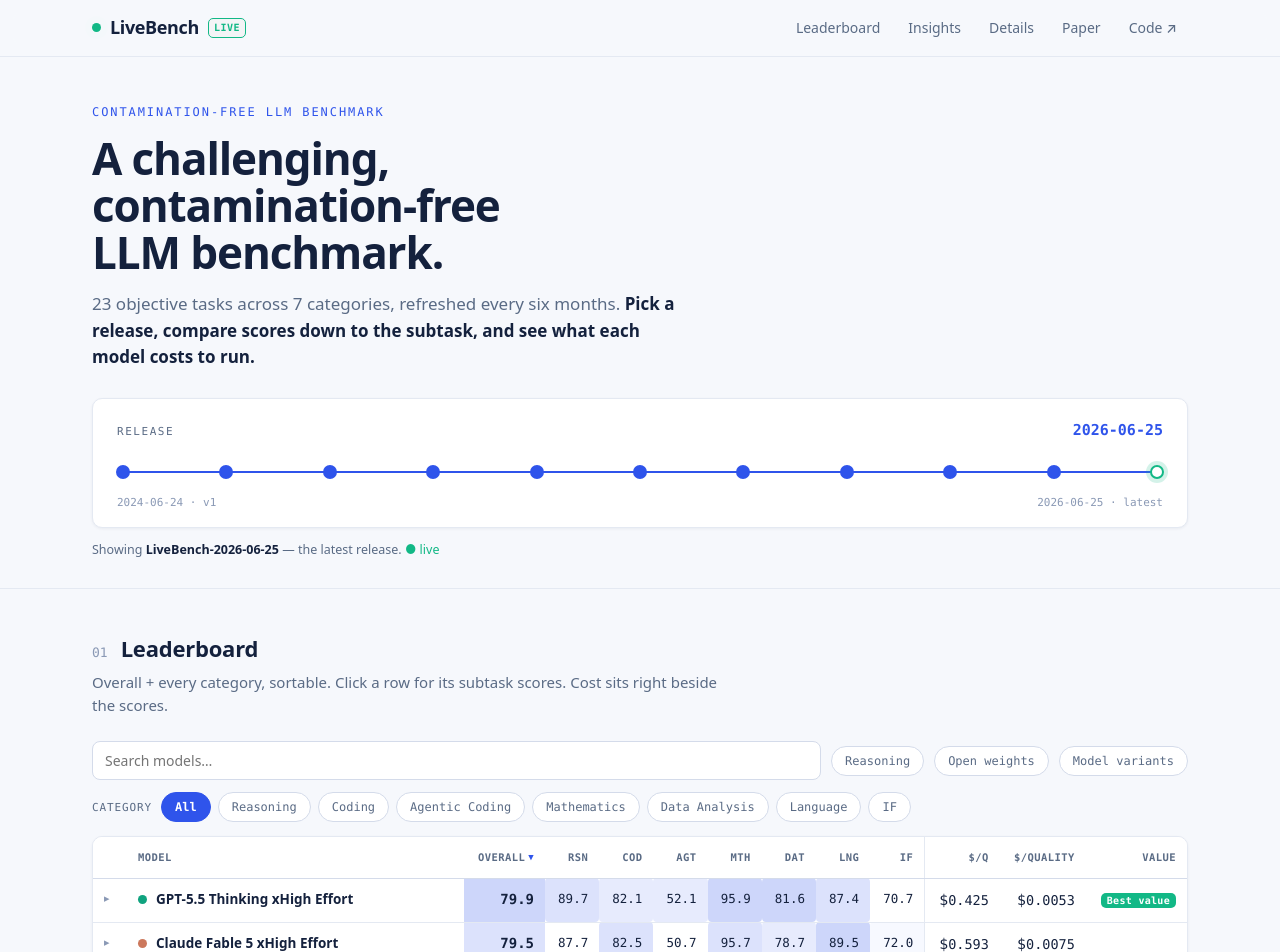
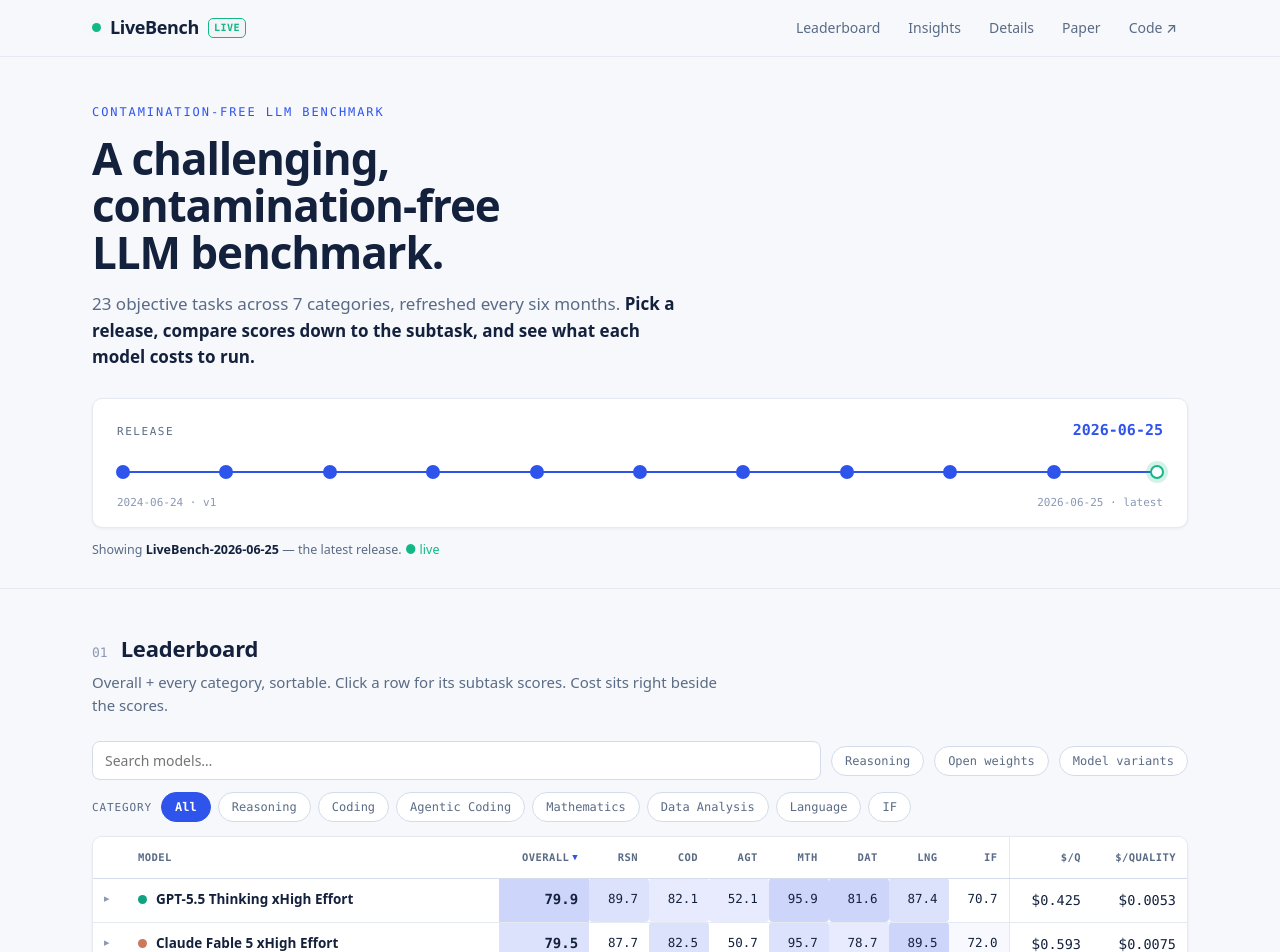
Before and after one commit to LiveBench/new-livebench, a React (Create React App) app: page / in a window 1280 px wide. Shown: the top 952 px of the page. Built offline with nearby package versions, Linux system fonts and the light colour scheme; some icons are missing.

Commit message:
Remove Best value column from leaderboard table
Co-Authored-By: Claude Opus 4.8 (1M context) <noreply@anthropic.com>

```diff
--- a/src/components/Leaderboard.jsx
+++ b/src/components/Leaderboard.jsx
@@ -1,6 +1,6 @@
 import React, { useState, useEffect, useMemo } from "react";
 import { orgColor, catShort, catFull, subtaskLabel } from "../lib/constants";
-import { costForScope, costPerQuality, frontierBy, collapseVariants } from "../lib/compute";
+import { costForScope, costPerQuality, collapseVariants } from "../lib/compute";
 
 // Render $X with the "$" in a .cur span (size-only nudge — see index.css).
 const Money = ({ v, dp }) => (v == null ? "—" : <><span className="cur">$</span>{v.toFixed(dp)}</>);
@@ -104,12 +104,6 @@ export default function Leaderboard({ models, categories, hasCost }) {
 
   const shades = computeShades(rows, scoreCols);
 
-  // value frontier at the current cost scope: cheapest model topping each score ceiling.
-  const frontier = useMemo(
-    () => frontierBy(models, (m) => costForScope(m.cost, categories, costScope), (m) => numVal(m, costScope)),
-    [models, costScope, categories]
-  );
-
   const focusCat = (c) => { setFocusedCat(c); setSortKey(c || "overall"); setSortDir(-1); };
   const clickSort = (k) => {
     if (sortKey === k) setSortDir((d) => -d);
@@ -122,7 +116,7 @@ export default function Leaderboard({ models, categories, hasCost }) {
 
   const headLabel = (k) => (k === "overall" ? "Overall" : k === focusedCat ? catFull(k) : k in categories ? catShort(k) : subtaskLabel(k));
   const headTitle = (k) => (k === "overall" ? "Overall — mean of category averages" : k in categories ? catFull(k) : subtaskLabel(k));
-  const colCount = 2 + scoreCols.length + (hasCost ? 3 : 0);
+  const colCount = 2 + scoreCols.length + (hasCost ? 2 : 0);
 
   return (
     <>
@@ -158,7 +152,6 @@ export default function Leaderboard({ models, categories, hasCost }) {
               ))}
               {hasCost && <th className="grp" data-tip={`Measured cost per question — ${costScope === "overall" ? "overall (total cost ÷ all questions)" : "for " + (scopeLabel || costScope)}`} onClick={() => clickSort("cpq")}><span className="th-h"><span className="th-t">{scopeLabel ? `$/Q·${scopeLabel}` : "$/Q"}</span>{arrow("cpq")}</span></th>}
               {hasCost && <th data-tip="Cost per LiveBench point — scoped $/Q ÷ scoped score (lower = better value)" onClick={() => clickSort("perq")}><span className="th-h"><span className="th-t">{scopeLabel ? `$/qual·${scopeLabel}` : "$/quality"}</span>{arrow("perq")}</span></th>}
-              {hasCost && <th data-tip={`Value frontier at the ${scopeLabel || "overall"} scope`}>Value</th>}
             </tr>
           </thead>
           <tbody>
@@ -188,7 +181,6 @@ export default function Leaderboard({ models, categories, hasCost }) {
                     })}
                     {hasCost && <td className={"lb-cost-col" + (cScope != null ? "" : " na")}><Money v={cScope} dp={3} /></td>}
                     {hasCost && <td className={qScope != null ? "" : "na"}><Money v={qScope} dp={4} /></td>}
-                    {hasCost && <td>{frontier.has(m.model) ? <span className="lb-bv">Best value</span> : ""}</td>}
                   </tr>
                   {open && (
                     <tr className="lb-detail">
@@ -225,7 +217,7 @@ export default function Leaderboard({ models, categories, hasCost }) {
         {focusedCat
           ? `// focused on ${focusedCat} — showing its average + subtasks · click "All" to reset`
           : "// click a Category to focus its subtasks · shading = top 5 per column · click a row for subtask scores"}
-        {hasCost ? ` · $/Q & $/quality reflect the ${scopeLabel || "overall"} scope · pill = value frontier` : ""}
+        {hasCost ? ` · $/Q & $/quality reflect the ${scopeLabel || "overall"} scope` : ""}
       </p>
     </>
   );
```
